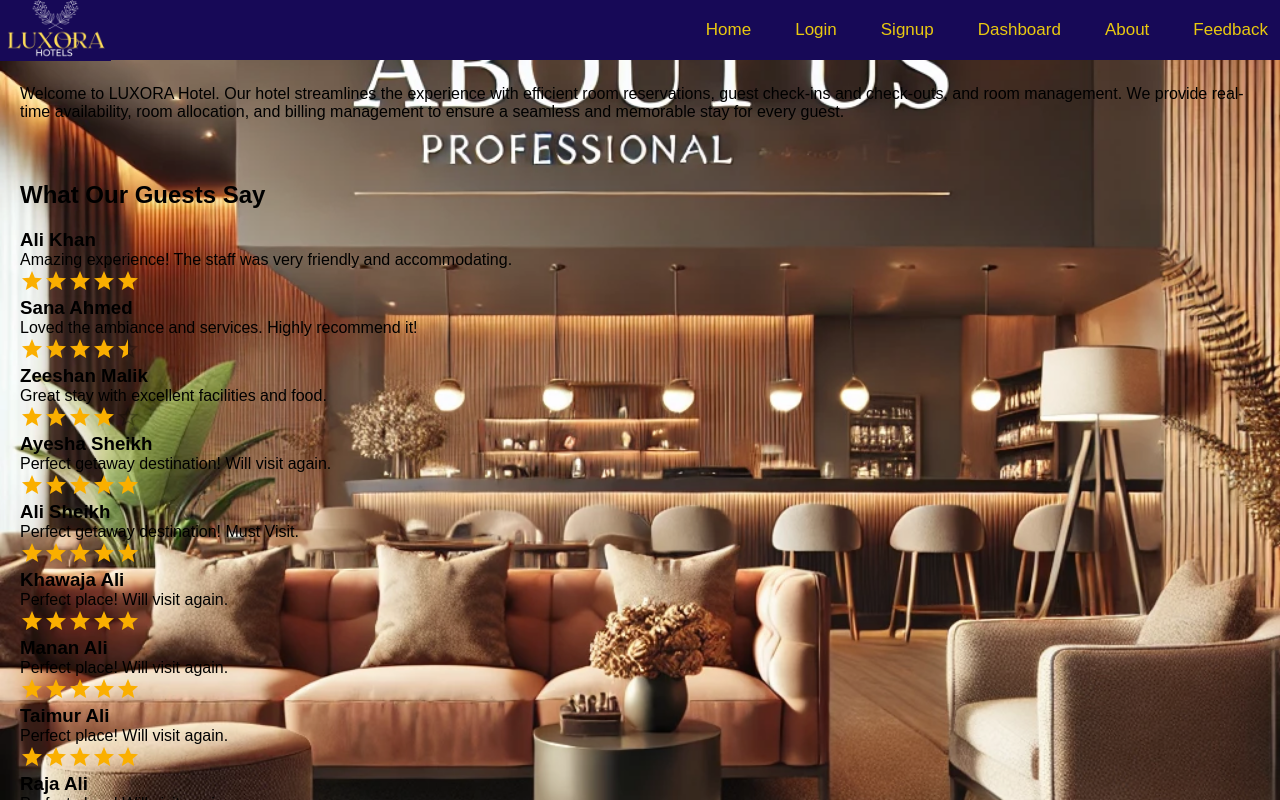
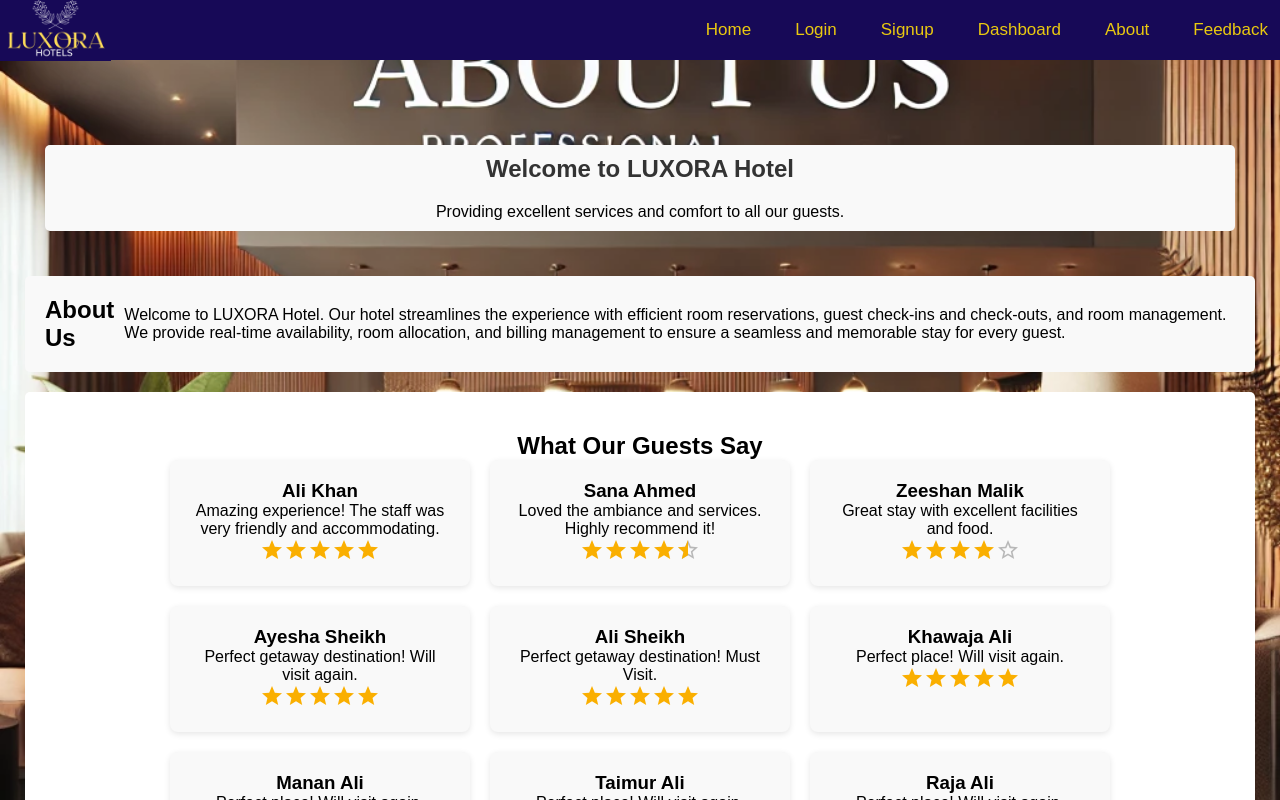
Before and after one commit to NehaWaseem/-Luxora-, a React (Create React App) app in the folder hotelms/: page /about in a window 1280 px wide. Shown: the top 800 px of the page. Built offline with nearby package versions, Linux system fonts and the light colour scheme.

Commit message:
i have fixed the about us page and made it scrollable

```diff
--- a/hotelms/src/index.css
+++ b/hotelms/src/index.css
@@ -11,3 +11,62 @@
   font-family: source-code-pro, Menlo, Monaco, Consolas, 'Courier New',
     monospace;
 }
+
+.bg-parent{
+  position: relative;
+}
+.bg{
+  position:fixed !important;
+  top:0 !important;
+  left:0 !important;
+  width:100% !important;
+  height:100% !important;
+  background: url('././cozyhotel.webp');
+  background-repeat: no-repeat !important;
+  background-size: cover !important;
+  background-position: center;
+}
+.hero-overlay{
+  background:#f9f9f9;
+  margin:5px 25px;
+  border-radius:5px;
+  padding:10px;
+}
+.hero-overlay p {
+  text-align: center;
+}
+
+#about-sec{
+  background:#f9f9f9;
+  display: flex;
+  flex-direction: row !important;
+  gap:10px;
+  margin:5px 25px;
+  align-items: center;
+  border-radius:5px;
+  margin-bottom: 20px;
+}
+
+.reviews-section {
+  margin:5px 25px;
+  border-radius:5px;
+  padding: 40px 20px;
+  background-color: #fff;
+  text-align: center;
+}
+
+.review-box {
+  width:300px;
+  background-color: #f9f9f9;
+  padding: 20px;
+  border-radius: 8px;
+  box-shadow: 0 2px 6px rgba(0, 0, 0, 0.1);
+  text-align: center;
+}
+.reviews-container{
+  display: flex;
+  flex-direction: row !important;
+  gap:20px;
+  flex-wrap: wrap;
+  justify-content: center;
+}
--- a/hotelms/src/pages/About.css
+++ b/hotelms/src/pages/About.css
@@ -1,102 +1,150 @@
-/* About Us Hero Section */
-.hero-section_about {
-    position: relative;
-    background-image: url('./images/cozyhotel.webp');
-    background-size: cover;
-    background-position: center;
-    padding: 100px 20px;
-    text-align: center;
-    color: white;
-  }
+/* About.css */
 
-  .hero-overlay {
-    background-color: rgba(0, 0, 0, 0.5);
-    padding: 50px;
-  }
-
-  .about-section, .team-section {
-    padding: 40px 20px;
-    text-align: center;
-  }
-
-  .team-section {
-    background-color: #f9f9f9;
-  }
-
-  .team-members {
-    display: flex;
-    justify-content: center;
-    gap: 20px;
-  }
-
-  .team-member img {
-    width: 150px;
-    height: 150px;
-    border-radius: 50%;
-  }
-
-  .team-member h3 {
-    margin-top: 10px;
-    font-size: 1.2em;
-  }
-
-  .team-member p {
-    color: #555;
+/* General Styling */
+body {
+  font-family: 'Arial', sans-serif;
+  margin: 0;
+  padding: 0;
+  box-sizing: border-box;
 }
 
 .about-us-page {
-    font-family: Arial, sans-serif;
-    width: 100% !important;
+  width: 100%;
+  color: #3a3939;
+  line-height: 1.6;
 }
 
-  .hero-section {
+/* Hero Section */
+.hero-section_about {
+  background-size: cover;
+  background-position: center;
   height: 300px;
   display: flex;
   justify-content: center;
   align-items: center;
-    background-size: cover;
-    color: white;
-    text-align: center;
-    width: 100%;
+  position: relative;
 }
 
 .hero-overlay {
-    background-color: rgba(0, 0, 0, 0.5);
-    padding: 20px;
+  background-color: rgba(0, 0, 0, 0.6);
+  color: #fff;
+  text-align: center;
+  padding: 20px 30px;
   border-radius: 10px;
 }
 
+.hero-overlay h1 {
+  font-size: 2.5rem;
+  margin: 0;
+}
+
+.hero-overlay p {
+  font-size: 1.2rem;
+  margin-top: 10px;
+}
+
+/* About Us Section */
+.about-section {
+  padding: 40px 20px;
+  text-align: center;
+  background: #f9f9f9;
+}
+
+
 /* Reviews Section */
 .reviews-section {
-    width: 70%;
-    margin: auto;
-    padding: 20px;
+  padding: 40px 20px;
+  background-color: #972c2c;
   text-align: center;
 }
 
-  /* Review Box Styling with White Border */
+.reviews-section h2 {
+  font-size: 2rem;
+  margin-bottom: 30px;
+  color: #222;
+  border-bottom: 2px solid #a14c4c;
+  display: inline-block;
+  padding-bottom: 5px;
+}
+
+.reviews-container {
+  display: grid;
+  grid-template-columns: repeat(auto-fit, minmax(250px, 1fr));
+  gap: 20px;
+  justify-content: center;
+  max-width: 1200px;
+  margin: 0 auto;
+}
+
 .review-box {
-    background-color: #f9f9f9;
-    border: 2px solid white; /* White border */
-    border-radius: 10px;
+  background-color: #edeaea;
   padding: 20px;
-    box-shadow: 0px 4px 6px rgba(0, 0, 0, 0.1);
-    text-align: left;
-    margin-bottom: 20px;
+  border-radius: 8px;
+  box-shadow: 0 2px 6px rgba(0, 0, 0, 0.1);
+  text-align: center;
 }
 
 .review-box h3 {
+  font-size: 1.2rem;
+  color: #333;
   margin-bottom: 10px;
-    font-size: 1.2em;
-    color: #8b4513; /* Matching brown color */
 }
 
 .review-box p {
-    font-size: 1em;
+  font-size: 0.95rem;
+  color: #666;
   margin-bottom: 10px;
-    color: #555;
 }
 
-  .review-box .star-rating {
-    color: #ffcc00; /* Gold stars */
+.review-box .MuiRating-root {
+  justify-content: center;
 }
+
+/* Header Section (if applicable) */
+header {
+  background-color: #d32f2f;
+  padding: 10px 20px;
+  display: flex;
+  justify-content: space-between;
+  align-items: center;
+  color: white;
+}
+
+header h1 {
+  font-size: 1.5rem;
+  margin: 0;
+}
+
+header nav {
+  display: flex;
+  gap: 20px;
+}
+
+header nav a {
+  color: white;
+  text-decoration: none;
+  font-size: 1rem;
+}
+
+header nav a:hover {
+  text-decoration: underline;
+}
+
+/* Responsive Design */
+@media (max-width: 768px) {
+  .hero-overlay h1 {
+    font-size: 2rem;
+  }
+
+  .hero-overlay p {
+    font-size: 1rem;
+  }
+
+  .about-section p {
+    font-size: 1rem;
+  }
+
+  .review-box h3 {
+    font-size: 1rem;
+  }
+}
--- a/hotelms/src/pages/About.js
+++ b/hotelms/src/pages/About.js
@@ -3,9 +3,10 @@
 
 const About = () => {
   return (
-    <div className="about-us-page" style={{width:"100%"}}>
+    <div className="about-us-page bg-parent" style={{width:"100%"}}>
+       <div class="bg"></div>
       {/* Hero Section */}
-      <section
+      <section style={{marginTop:"100px"}}
         className="hero-section_about"
 
 
@@ -17,7 +18,7 @@
       </section>
 
       {/* About Us Section */}
-      <section className="about-section">
+      <section id="about-sec" className="">
         <h2>About Us</h2>
         <p>
           Welcome to LUXORA Hotel. Our hotel streamlines the experience with efficient room reservations,
--- a/hotelms/src/pages/Dashboard.css
+++ b/hotelms/src/pages/Dashboard.css
@@ -1,13 +1,12 @@
-body, html {
+body {
     margin: 0;
     padding: 0;
     width: 100%;
     height: 100%;
     font-family: Arial, sans-serif;
-    background-image: url('./cozyhotel.webp');
+    background-image: url('././cozyhotel.webp');
     background-color: #413d3d;
     background-repeat: no-repeat;
-    background-position: center;
     background-size: cover;
   }
 
--- a/hotelms/src/pages/Dashboard.js
+++ b/hotelms/src/pages/Dashboard.js
@@ -12,6 +12,7 @@
 
       return (
         <div className="user-dashboard">
+
           <div className="dashboard-form">
             <h2>User Dashboard</h2>
             <div className="user-details">
--- a/hotelms/src/pages/Feedback.css
+++ b/hotelms/src/pages/Feedback.css
@@ -10,7 +10,6 @@
     color: #333;
     height: 100vh; /* Full viewport height */
     width: 100vw; /* Full viewport width */
-    overflow: hidden; /* Prevent scrollbars */
     padding: 20px; /* Add padding for breathing room */
 }
 
--- a/hotelms/src/pages/Home.css
+++ b/hotelms/src/pages/Home.css
@@ -16,7 +16,6 @@
   margin: 0;
   padding: 0;
   box-sizing: border-box;
-  overflow-y: auto; /* Ensures vertical scrolling */
   min-height: 100vh;
   display: flex;
   flex-direction: column;
--- a/hotelms/src/pages/Login.css
+++ b/hotelms/src/pages/Login.css
@@ -14,7 +14,7 @@
     display: flex;
     justify-content: center;
     align-items: center;
-    overflow: hidden;
+
   }
 
   /* Full container for the login form and image */
--- a/hotelms/src/pages/SignupForm.css
+++ b/hotelms/src/pages/SignupForm.css
@@ -9,7 +9,6 @@
 
   h2 {
     font-size: 24px;
-    margin-bottom: 20px;
   }
 
   .social-signup {
```
Also changed, not shown: hotelms/src/cozyhotel.webp (added). Lines whose indentation alone changed are shown as unchanged.
